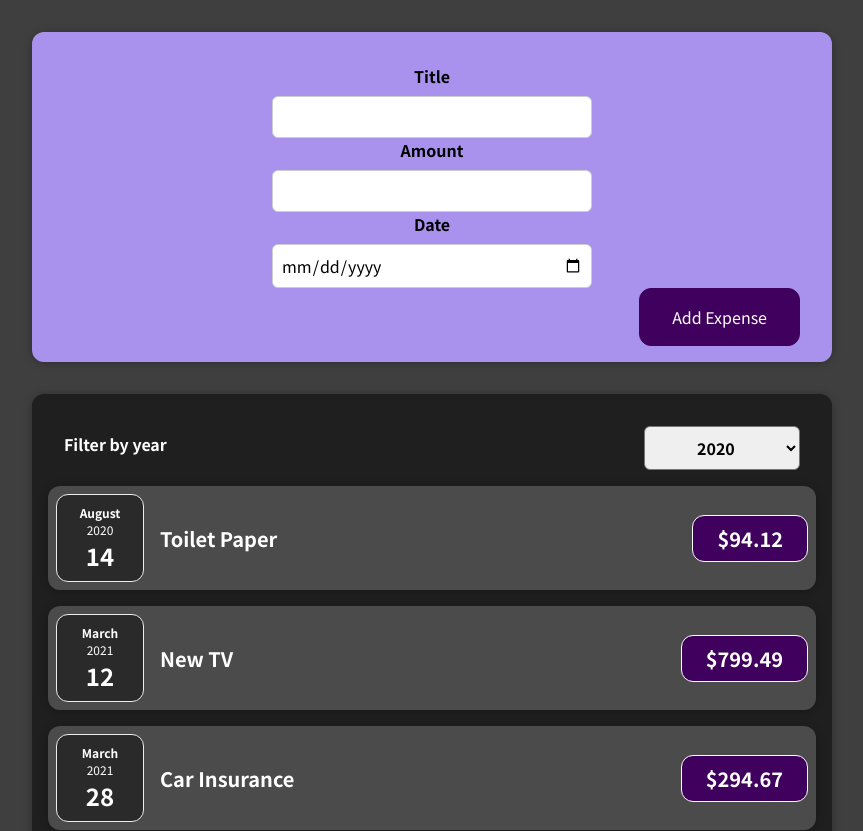
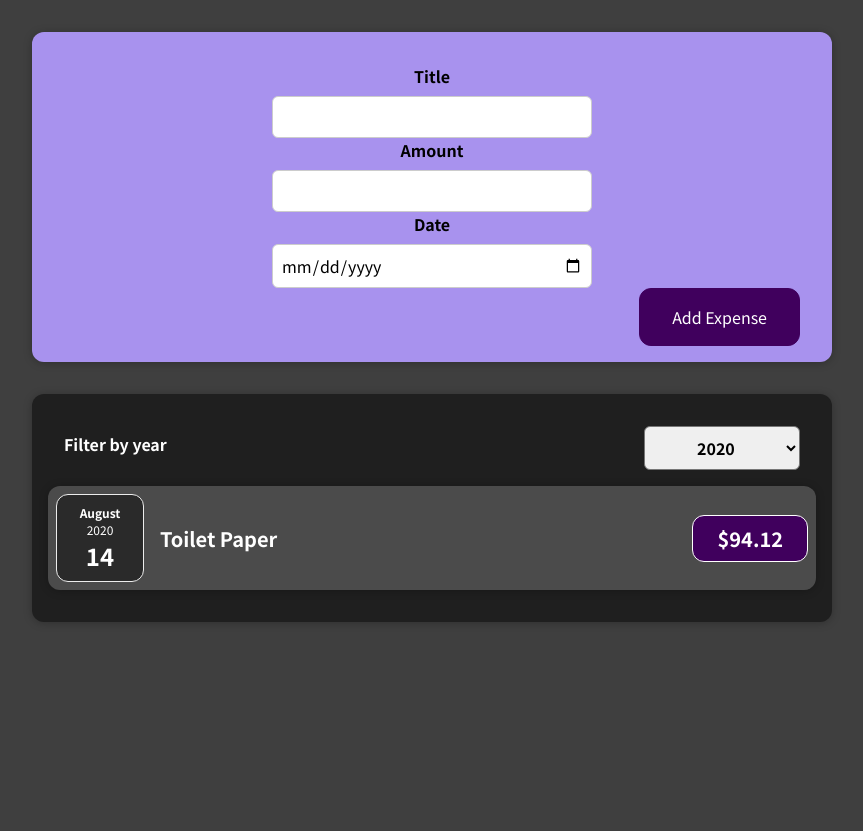
Before and after one commit to jalonghurst/expenses_dashboard, a React (Create React App) app: page / in a window 1280 px wide. Shown: the top 831 px of the page, without its empty margins (208-1071 px from the left). After the commit the page ends 800 px from the top, so only its background shows below. Built offline with nearby package versions, Linux system fonts and the light colour scheme.

Commit message:
adding filter method to Expenses.js

```diff
--- a/src/components/Expenses/ExpenseItem.js
+++ b/src/components/Expenses/ExpenseItem.js
@@ -5,7 +5,6 @@
 import "./ExpenseItem.css";
 
 const ExpenseItem = (props) => {
-
 
   return (
     <Card className="expense-item">
--- a/src/components/Expenses/Expenses.js
+++ b/src/components/Expenses/Expenses.js
@@ -12,11 +12,16 @@
   const filterChangeHandler = selectedYear => {
     setFilteredYear(selectedYear);
   };
+
+  const filterExpenses = props.items.filter (expense => {
+    return expense.date.getFullYear().toString() === filteredYear;
+  });
+
   return (
     <div>
       <Card className="expenses">
         <ExpensesFilter selected={filteredYear} onChangeFilter = {filterChangeHandler}/>
-        {props.items.map((expense) => (
+        {filterExpenses.map((expense) => (
           <ExpenseItem
           key={expense.id}
           title={expense.title}
--- a/src/components/Expenses/ExpensesFilter.js
+++ b/src/components/Expenses/ExpensesFilter.js
@@ -6,6 +6,7 @@
     const dropdownChangeHandler = (event) => {
         props.onChangeFilter(event.target.value);
     };
+
 
   return (
     <div className='expenses-filter'>
--- a/src/components/NewExpense/ExpenseForm.js
+++ b/src/components/NewExpense/ExpenseForm.js
@@ -66,7 +66,7 @@
           type="number"
           min="0.01"
           step="0.01"
-          value={setEnteredAmount}
+          value={enteredAmount}
           onChange={amountChangeHandler}
         />
       </div>
@@ -76,7 +76,7 @@
           type="date"
           min="2019-01-01"
           max="2022-12-31"
-          value={setEnteredDate}
+          value={enteredDate}
           onChange={dateChangeHandler}
         />
       </div>
--- a/src/index.js
+++ b/src/index.js
@@ -4,4 +4,4 @@
 import "./index.css";
 import App from "./App";
 
-ReactDOM.render(<App />, document.getElementById("root"));
+ReactDOM.render(<App/>, document.getElementById("root"));
```
